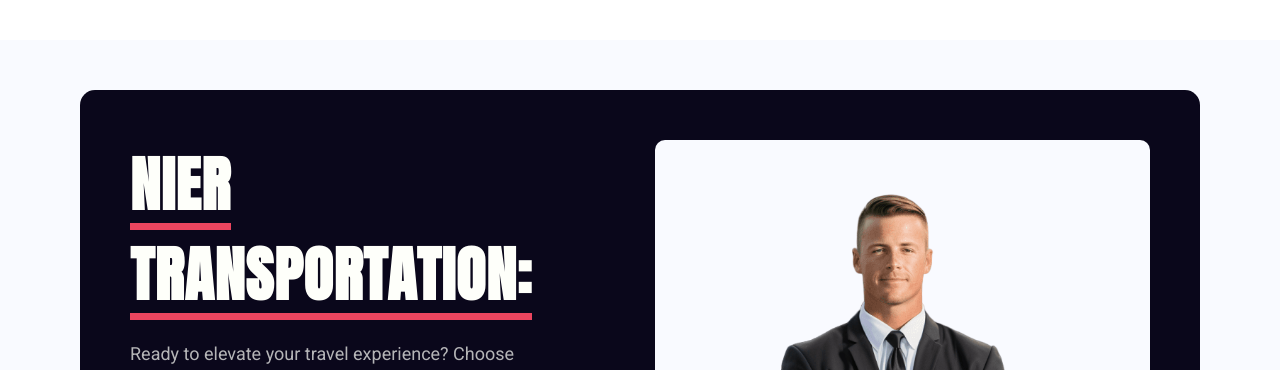
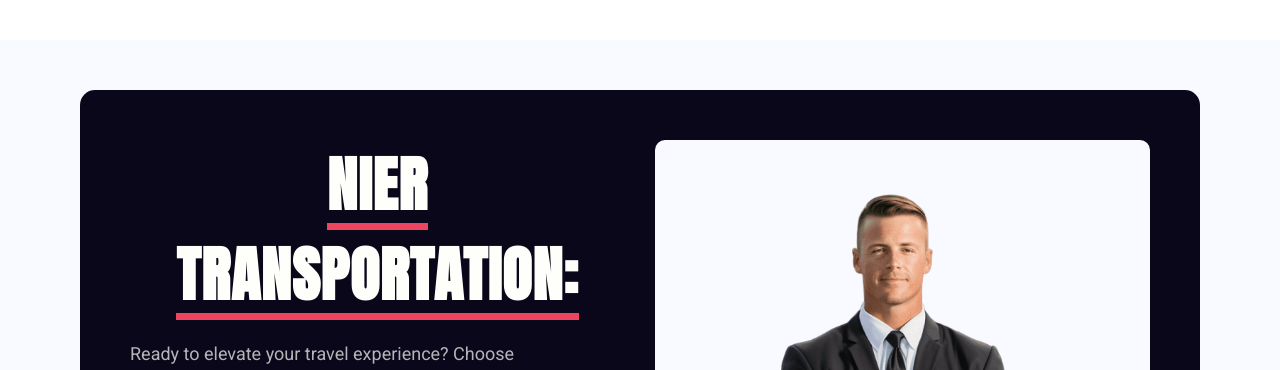
Before and after one commit to ChristianWare/Nier-Transport-Redesign, a Next.js app: page / in a window 1280 px wide. Shown: the part 9520-9890 px from the top of the page. Built offline with nearby package versions, Linux system fonts and the light colour scheme; no server answers.

Commit message:
Final Cta Text align center fix

```diff
--- a/src/app/components/FinalCTA/FinalCTA.module.css
+++ b/src/app/components/FinalCTA/FinalCTA.module.css
@@ -41,6 +41,10 @@
   background-color: var(--red);
   bottom: 0;
   left: 0;
+}
+
+.heading {
+  text-align: center;
 }
 
 .copy {
--- a/src/app/components/FinalCTA/FinalCTA.tsx
+++ b/src/app/components/FinalCTA/FinalCTA.tsx
@@ -14,7 +14,8 @@ const FinalCTA = () => {
             <div className={styles.left}>
               <h2 className={styles.heading}>
                 <span className={styles.span}>
-                  <span className={styles.span} >Nier</span> Transportation:
+                  <span className={styles.span}>Nier</span>
+                  <span className={styles.span}>Transportation:</span>
                 </span>
               </h2>
               <p className={styles.copy}>
```
